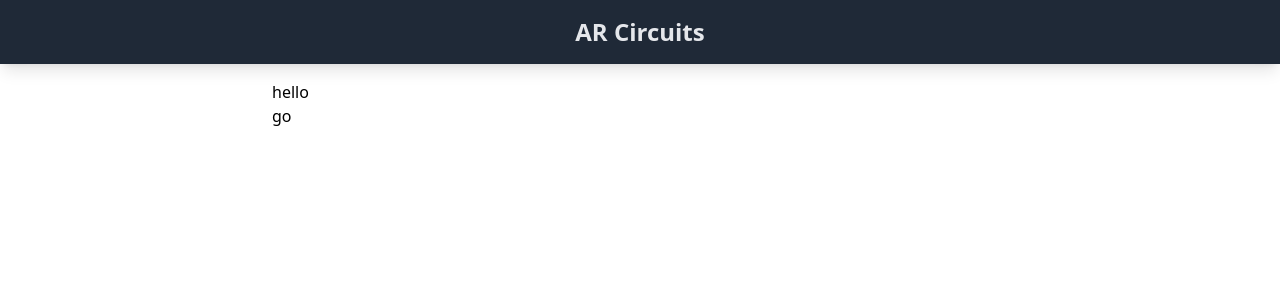
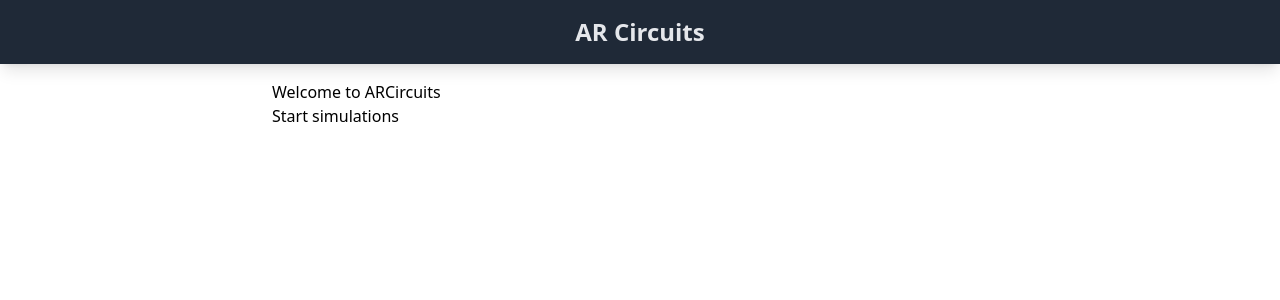
Before and after one commit to FourLineCode/sparked, a SvelteKit app: page / in a window 1280 px wide. Shown: the top 300 px of the page. Built offline with nearby package versions, Linux system fonts and the light colour scheme.

Commit message:
updated home page

```diff
--- a/src/routes/+page.svelte
+++ b/src/routes/+page.svelte
@@ -1,2 +1,2 @@
-<h1>hello</h1>
-<a href="/sim/ohms">go</a>
+<h1>Welcome to ARCircuits</h1>
+<a href="/sim/ohms">Start simulations</a>
```
